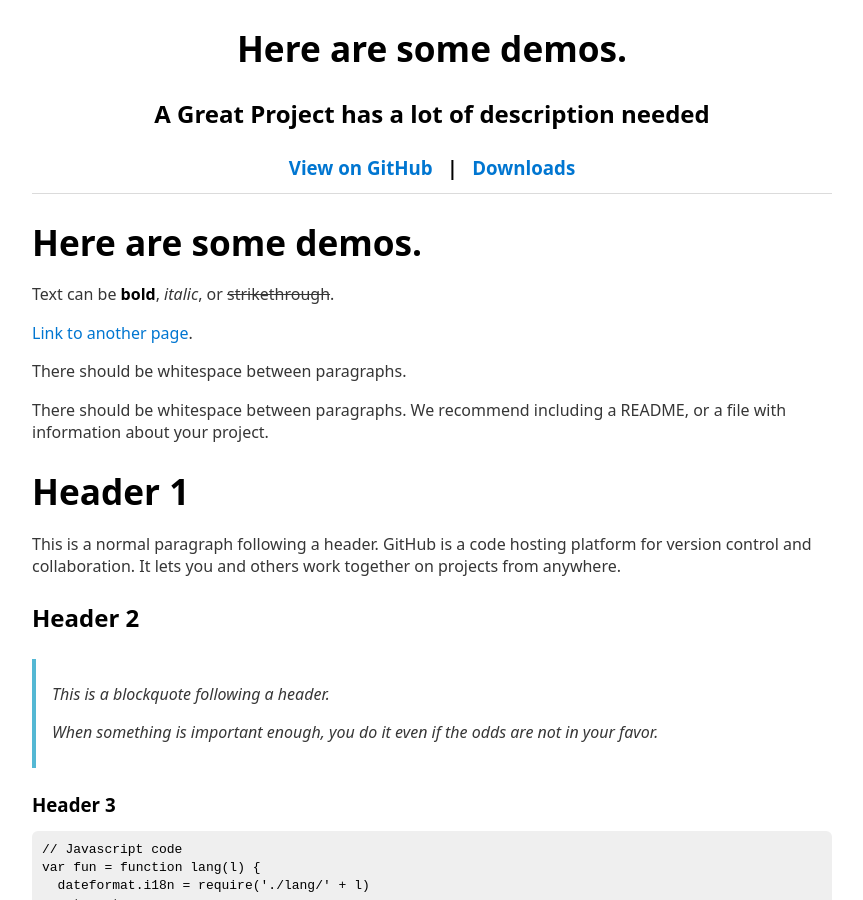
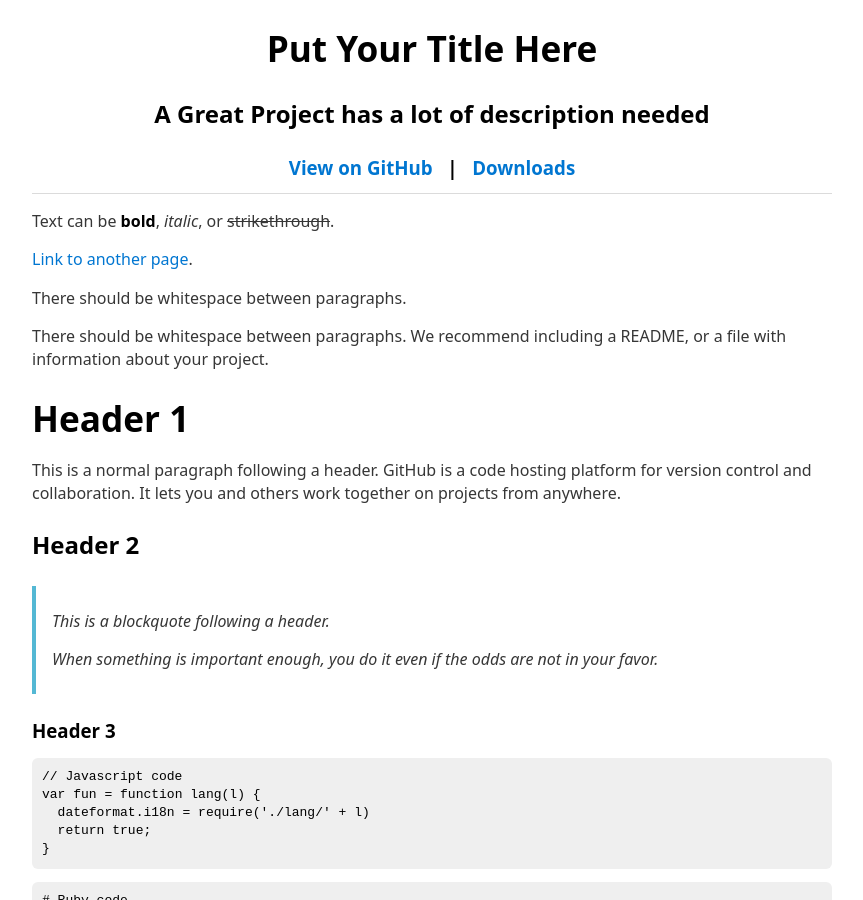
Before and after one commit to luke2m/watercss-jekyll, a Jekyll site: the page built from index.md, in a window 1280 px wide and 900 px high. Shown: the whole window, without its empty margins (208-1071 px from the left). Built offline with Jekyll 4.4.1, drawn with Linux system fonts in a browser that asks for light colours; our own code applies the rules of GitHub Pages for plain Markdown files.

Commit message:
Update index.md

```diff
--- a/index.md
+++ b/index.md
@@ -1,7 +1,7 @@
 ---
 layout: default
 ---
-# Here are some demos.
+
 Text can be **bold**, _italic_, or ~~strikethrough~~.
 
 [Link to another page](./another-page.html).
```
